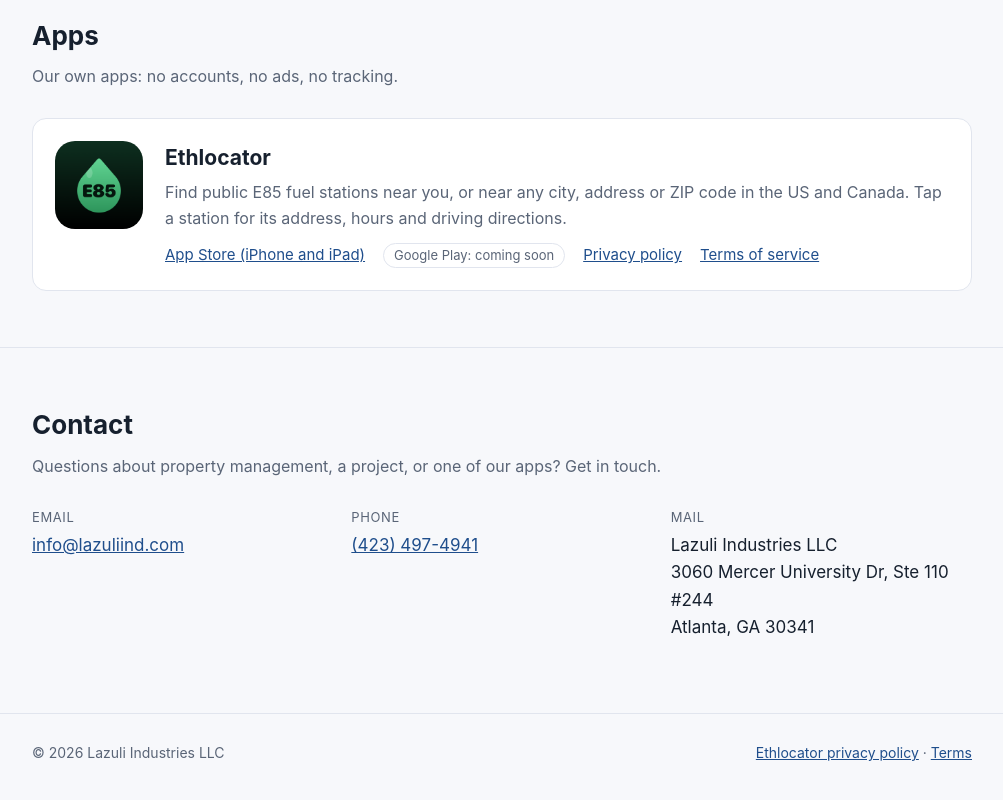
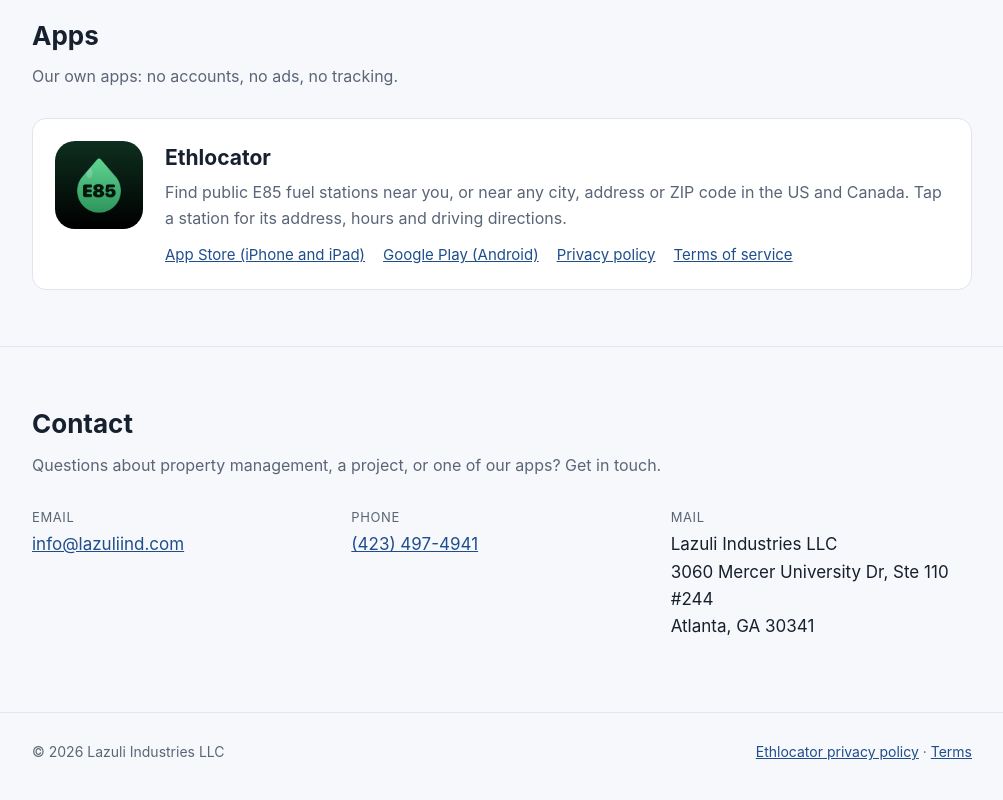
Before and after one commit to GopherEverett/lazuliind.com, a plain HTML site: page index.html in a window 1280 px wide. Shown: the part 910-1710 px from the top of the page, without its empty margins (138-1141 px from the left). Drawn offline with Linux system fonts and the light colour scheme.

Commit message:
Link Ethlocator on Google Play
Co-Authored-By: Claude Opus 5.5 <noreply@anthropic.com>

```diff
--- a/assets/site.css
+++ b/assets/site.css
@@ -93,7 +93,6 @@ h2 { margin: 0 0 8px; font-size: 26px; }
 .app h3 { margin: 0 0 6px; font-size: 21px; }
 .app p { margin: 0 0 12px; color: var(--muted); }
 .app .links { display: flex; flex-wrap: wrap; gap: 10px 18px; font-size: 15px; }
-.badge { display: inline-block; font-size: 13px; color: var(--muted); border: 1px solid var(--border); border-radius: 999px; padding: 1px 10px; }
 
 /* Contact */
 .contact { display: grid; grid-template-columns: repeat(auto-fit, minmax(220px, 1fr)); gap: 18px; }
--- a/index.html
+++ b/index.html
@@ -84,7 +84,7 @@
             <p>Find public E85 fuel stations near you, or near any city, address or ZIP code in the US and Canada. Tap a station for its address, hours and driving directions.</p>
             <div class="links">
               <a href="https://apps.apple.com/us/app/ethlocator/id6832359463">App Store (iPhone and iPad)</a>
-              <span class="badge">Google Play: coming soon</span>
+              <a href="https://play.google.com/store/apps/details?id=com.gophereverett.ethlocator">Google Play (Android)</a>
               <a href="ethlocator/privacy/index.html">Privacy policy</a>
               <a href="ethlocator/terms/index.html">Terms of service</a>
             </div>
```
